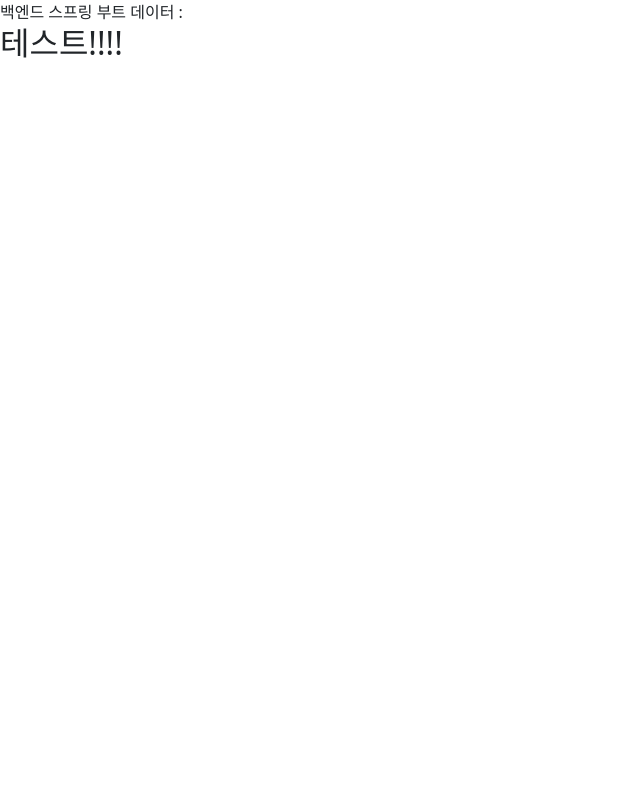
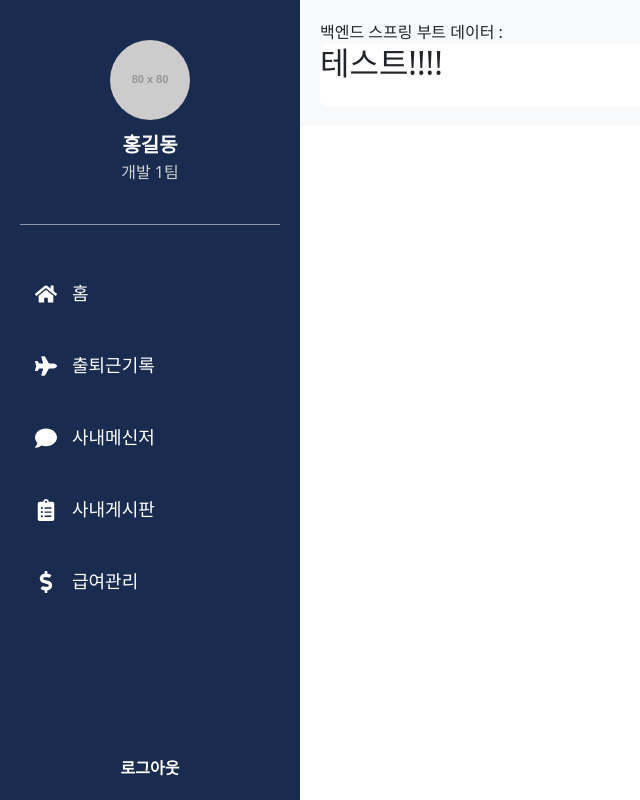
Before and after one commit to wook219/hr-handlers-FE, a React (Create React App) app: page / in a window 1280 px wide. Shown: the whole page, without its empty margins (0-640 px from the left). Built offline with nearby package versions, Linux system fonts and the light colour scheme; no server answers.

Commit message:
feat: 임시 사이드바 생성

```diff
--- a/package.json
+++ b/package.json
@@ -14,6 +14,7 @@
     "react-bootstrap": "^2.10.5",
     "react-bootstrap-icons": "^1.11.4",
     "react-dom": "^18.3.1",
+    "react-icons": "^5.3.0",
     "react-router-dom": "^6.28.0",
     "react-scripts": "5.0.1",
     "web-vitals": "^2.1.4"
--- a/src/App.css
+++ b/src/App.css
@@ -1,38 +1,22 @@
+/* 전체 레이아웃 설정 */
 .App {
-  text-align: center;
+  display: flex;
+  height: 100vh; /* 화면 전체 높이 */
+  font-family: Arial, sans-serif;
+  flex-direction: row; /* 사이드바와 콘텐츠를 나란히 배치 */
 }
 
-.App-logo {
-  height: 40vmin;
-  pointer-events: none;
+/* 콘텐츠 영역 */
+.content {
+  margin-left: 300px; /* 사이드바 너비만큼 여백 */
+  flex-grow: 1; /* 남은 공간을 모두 차지 */
+  padding: 20px;
+  background-color: #f8f9fa; /* 콘텐츠 영역 배경색 */
 }
 
-@media (prefers-reduced-motion: no-preference) {
-  .App-logo {
-    animation: App-logo-spin infinite 20s linear;
+/* 반응형 설정 */
+@media (max-width: 768px) {
+  .content {
+    margin-left: 200px; /* 작은 화면에서 사이드바 너비 축소에 맞춰 조정 */
   }
 }
-
-.App-header {
-  background-color: #282c34;
-  min-height: 100vh;
-  display: flex;
-  flex-direction: column;
-  align-items: center;
-  justify-content: center;
-  font-size: calc(10px + 2vmin);
-  color: white;
-}
-
-.App-link {
-  color: #61dafb;
-}
-
-@keyframes App-logo-spin {
-  from {
-    transform: rotate(0deg);
-  }
-  to {
-    transform: rotate(360deg);
-  }
-}
--- a/src/App.js
+++ b/src/App.js
@@ -1,6 +1,11 @@
 import React, { useEffect, useState } from 'react';
 import axios from 'axios';
+import './App.css'; // App.js에 스타일 적용
 import AppRouter from './router/Router';
+import Sidebar from "./components/Sidebar/Sidebar";
+import './components/Sidebar/Sidebar.css';
+import { UserProvider } from "./context/UserContext";
+
 
 function App() {
   const [hidata, setHello] = useState('')
@@ -12,12 +17,15 @@ function App() {
   }, []);
 
   return (
-    <div className="app">
-      백엔드 스프링 부트 데이터 : {hidata}
-      <div className='content'>
-        <AppRouter/>
+    <UserProvider>
+      <div className="app">
+        <Sidebar />
+        <div className="content">
+          백엔드 스프링 부트 데이터 : {hidata}
+          <AppRouter />
+        </div>
       </div>
-    </div>
+    </UserProvider>
   );
 }
 
--- /dev/null
+++ b/src/components/Sidebar/Sidebar.css
@@ -0,0 +1,103 @@
+.sidebar {
+    width: 300px;
+    background-color: #1a2b50; /* 네이비 색상 */
+    color: #fff;
+    padding: 20px;
+    padding-top: 40px; /* 최상단 간격 추가 */
+    height: 100vh;
+    position: fixed;
+    display: flex;
+    flex-direction: column;
+    justify-content: space-between; /* 하단 로그아웃 버튼 포함 */
+    box-sizing: border-box;
+  }
+
+  .sidebar .profile {
+    text-align: center;
+    margin-bottom: 20px; /* 메뉴와 간격 조정 */
+  }
+
+  .sidebar .profile-img {
+    width: 80px;
+    height: 80px;
+    border-radius: 50%;
+    margin-bottom: 10px;
+  }
+
+  .sidebar .profile-name {
+    font-size: 20px; /* 이름 글씨 크기 확대 */
+    font-weight: bold;
+  }
+
+  .sidebar .profile-team {
+    font-size: 16px; /* 팀명 글씨 크기 확대 */
+    color: #d1d1d1;
+  }
+
+  /* 구분선 추가 */
+  .sidebar .divider {
+    height: 1px;
+    background-color: #fff; /* 구분선 색상 */
+    margin: 20px 0; /* 위아래 간격 */
+    opacity: 0.5; /* 투명도 추가 */
+  }
+
+  .sidebar nav ul {
+    list-style: none;
+    padding: 0;
+    margin: 0;
+  }
+
+  .sidebar nav ul li {
+    display: flex;
+    align-items: center; /* 아이콘과 텍스트를 중앙 정렬 */
+    cursor: pointer;
+    padding: 10px 15px; /* 내부 공간을 더 넉넉하게 */
+    margin: 25px 0; /* 각 항목 사이의 간격 */
+    transition: background-color 0.3s ease;
+  }
+
+  .sidebar nav ul li:hover {
+    background-color: #0f1c3c; /* hover 시 배경색 */
+    border-radius: 5px;
+  }
+
+  .sidebar nav ul li .icon {
+    margin-right: 15px; /* 아이콘과 텍스트 간격 확대 */
+    font-size: 22px; /* 아이콘 크기 확대 */
+  }
+
+  .sidebar nav ul li span {
+    font-size: 18px; /* 메뉴 글씨 크기 확대 */
+  }
+
+  .sidebar .logout {
+    text-align: center;
+    margin-top: auto;
+    font-size: 16px;
+  }
+
+  .sidebar .logout a {
+    color: #ffffff; /* 로그아웃 버튼 색상 */
+    text-decoration: none;
+    font-weight: bold;
+  }
+
+  .sidebar .logout a:hover {
+    text-decoration: underline;
+  }
+
+  /* 반응형 설정 */
+  @media (max-width: 768px) {
+    .sidebar {
+      width: 200px; /* 작은 화면에서 사이드바 너비 축소 */
+    }
+
+    .sidebar nav ul li span {
+      font-size: 14px; /* 텍스트 크기 축소 */
+    }
+
+    .sidebar nav ul li .icon {
+      font-size: 18px; /* 아이콘 크기 축소 */
+    }
+  }
--- /dev/null
+++ b/src/components/Sidebar/Sidebar.js
@@ -0,0 +1,51 @@
+import React from "react";
+import { FaHome, FaPlane, FaComment, FaClipboardList, FaDollarSign } from "react-icons/fa";
+import { useUser } from "../../context/UserContext"; // 유저 Context 가져오기
+
+function Sidebar() {
+    const { user } = useUser(); // Context에서 유저 정보 가져오기
+
+  return (
+    <div className="sidebar">
+      <div className="profile">
+        <img
+          className="profile-img"
+          src="https://via.placeholder.com/80"
+          alt="프로필 사진"
+        />
+        <div className="profile-name">홍길동</div>
+        <div className="profile-team">개발 1팀</div>
+      </div>
+      <div className="divider"></div>
+      <nav>
+        <ul>
+          <li>
+            <FaHome className="icon" />
+            <span>홈</span>
+          </li>
+          <li>
+            <FaPlane className="icon" />
+            <span>출퇴근기록</span>
+          </li>
+          <li>
+            <FaComment className="icon" />
+            <span>사내메신저</span>
+          </li>
+          <li>
+            <FaClipboardList className="icon" />
+            <span>사내게시판</span>
+          </li>
+          <li>
+            <FaDollarSign className="icon" />
+            <span>급여관리</span>
+          </li>
+        </ul>
+      </nav>
+      <div className="logout">
+        <a href="#">로그아웃</a>
+      </div>
+    </div>
+  );
+}
+
+export default Sidebar;
--- /dev/null
+++ b/src/context/UserContext.js
@@ -0,0 +1,21 @@
+import React, { createContext, useContext, useState } from "react";
+
+const UserContext = createContext();
+
+export const UserProvider = ({ children }) => {
+  const [userInfo, setUser] = useState({
+    name: "",
+    team: "",
+  });
+
+  return (
+    <UserContext.Provider value={{ userInfo, setUser }}>
+      {children}
+    </UserContext.Provider>
+  );
+};
+
+// Context 소비자 (Consumer) Hook
+export function useUser() {
+    return useContext(UserContext);
+  }
--- a/src/router/Router.js
+++ b/src/router/Router.js
@@ -1,19 +1,30 @@
 import React from 'react';
 import {Route, Routes} from 'react-router-dom';
+import Sidebar from '../components/Sidebar'; // 공통 사이드바 컴포넌트
 import Salary from "../pages/Salary/SalaryPage";
 import AdminSalary from "../pages/Admin/Salary/AdminSalaryPage";
 import User from "../pages/User/UserPage";
 import PostListPage from '../pages/Post/PostListPage'; // 게시글 목록 페이지
 import PostDetailPage from '../pages/Post/PostDetailPage'; // 게시글 상세 페이지
 
+function Layout({ children }) {
+    return (
+        <div className="layout">
+            <Sidebar />
+            <div className="content">{children}</div>
+        </div>
+    );
+}
+
+// 공통 레이아웃이 필요한 라우트 라면 조건 처리
 function AppRouter() {
     return (
         <Routes>
             <Route path="/" element={<User/>} />
             <Route path="/salary" element={<Salary/>} />
             <Route path="/admin/salary" element={<AdminSalary/>} />
-            <Route path="/post" element={<PostListPage />} />
-            <Route path="/post/:postId" element={<PostDetailPage />} />
+            <Route path="/post" element={<Layout><PostListPage /></Layout>} />
+            <Route path="/post/:postId" element={<Layout><PostDetailPage /></Layout>} />
         </Routes>
     );
 }
```
Also changed, not shown: 1 other file (tests, documents, lock files or other folders).
